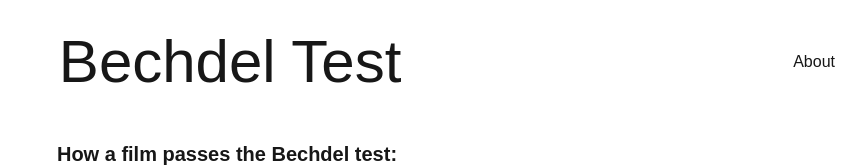
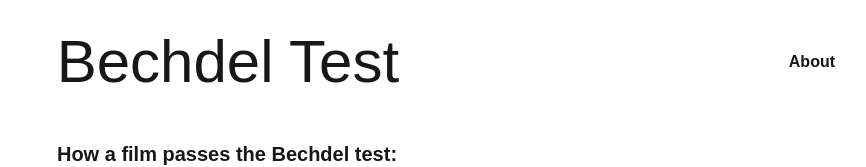
Before and after one commit to jacobadam/bechdel-wallace-test, a Next.js app: page / in a window 1280 px wide. Shown: the top 167 px of the page, without its empty margins (413-1279 px from the left). Built offline with nearby package versions, Linux system fonts and the light colour scheme.

Commit message:
bold button text

```diff
--- a/src/components/AboutInformation.tsx
+++ b/src/components/AboutInformation.tsx
@@ -14,7 +14,7 @@ const AboutInformation: React.FC = () => {
 
   return (
     <>
-      <button className="relative group" onClick={handleClick}>
+      <button className="relative group font-extrabold" onClick={handleClick}>
         About
         {!isTouchDevice && (
           <p className="absolute right-full top-full mb-2 hidden group-hover:block bg-black text-white text-sm rounded p-4 min-w-96 z-10 transition-opacity duration-300 opacity-0 group-hover:opacity-100 border border-white whitespace-normal text-center">
```
